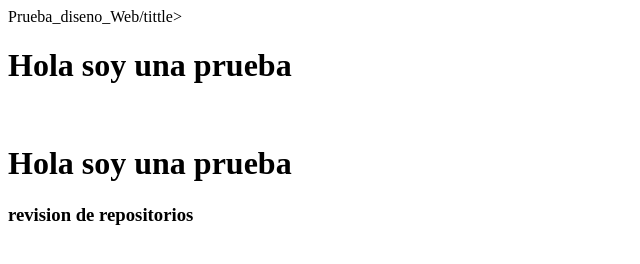
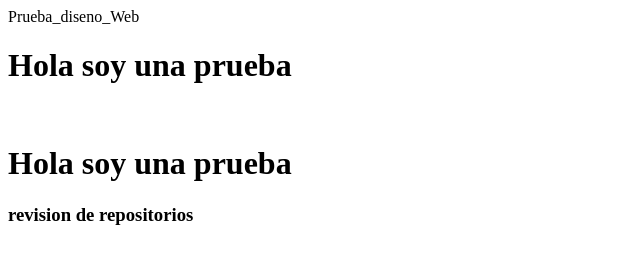
Before and after one commit to dpzunigac/Prueba_de_diseno_Web, a plain HTML site: page index.html in a window 1280 px wide. Shown: the full height of the page, 0-640 px from the left. Drawn offline with Linux system fonts and the light colour scheme.

Commit message:
Update index.html

```diff
--- a/index.html
+++ b/index.html
@@ -1,7 +1,7 @@
 <!doctype html>
 <html lang="es">
 	<head>
-		<tittle>Prueba_diseno_Web/tittle>
+		<tittle>Prueba_diseno_Web</tittle>
 	</head>
 	<body>
 		<h1> Hola soy una prueba</h1>
```
